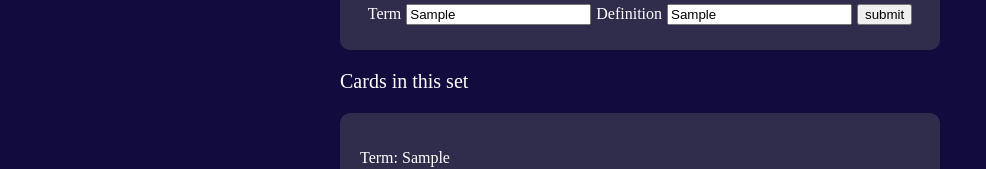
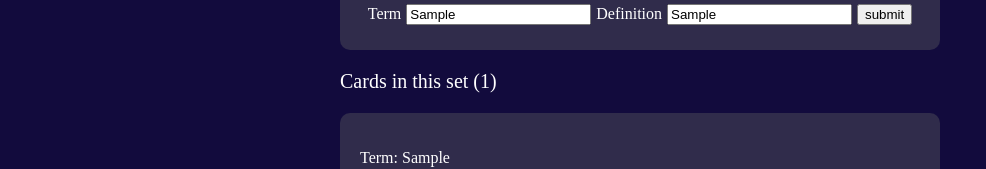
Before and after one commit to helentran64/flash-cards, a Vue app: page / in a window 1280 px wide. Both pictures are taken after typing "Sample", "Sample" into the empty fields and a click on the button "submit". Shown: the part 546-715 px from the top of the page, without its empty margins (0-986 px from the left). Built offline with nearby package versions, Linux system fonts and the light colour scheme.

Commit message:
added list counter

```diff
--- a/src/components/Input.vue
+++ b/src/components/Input.vue
@@ -17,7 +17,7 @@
 
     <!-- Displays all the notes submitted -->
     <div class="listOfNotes">
-        <p id="cardsHeading">Cards in this set</p>
+        <p id="cardsHeading" v-if="addedFirstCard">Cards in this set ({{ getCardCount }})</p>
         <div class="note" v-for="note in notes">
             <p>Term: {{ note.term }}</p>
             <p> Definition: {{ note.def }}</p>
@@ -33,6 +33,13 @@ export default{
             term: "",
             def: "",
             notes: [],
+            addedFirstCard: false
+        }
+    },
+    computed: {
+        // Get the number of cards in the notes array
+        getCardCount(){
+            return this.notes.length
         }
     },
     methods:{
@@ -43,6 +50,8 @@ export default{
             this.$emit('info', this.term, this.def);
             // Push to the notes array to be displayed
             this.notes.push({term: this.term, def: this.def});
+            // Set addedFirstCard to true to make the corresponding text visible.
+            this.addedFirstCard = true;
         }
     }
 }
```
